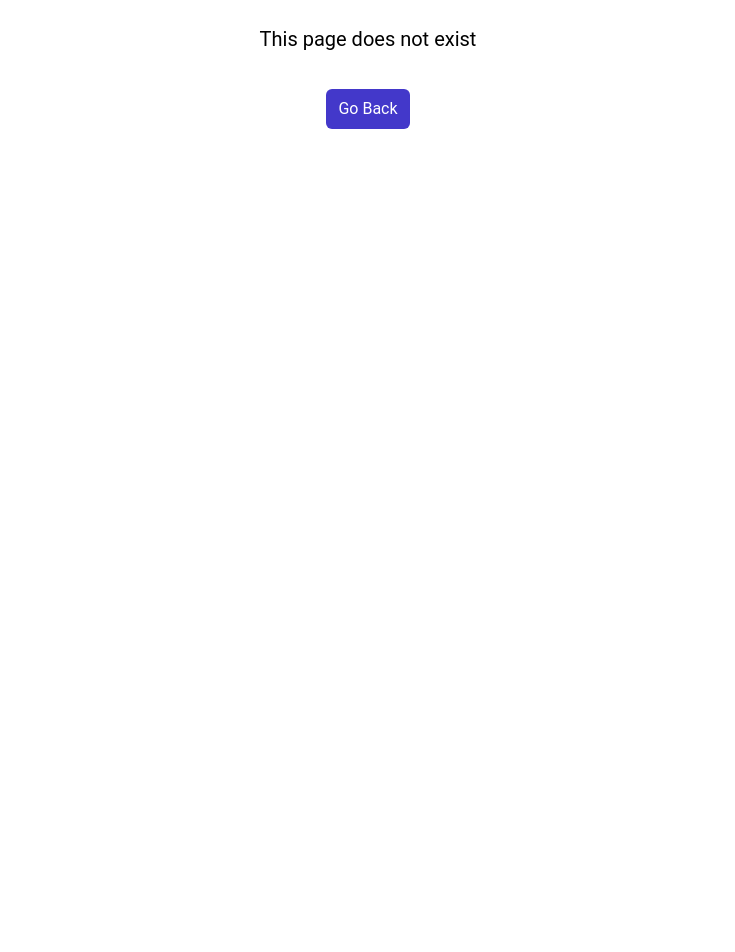
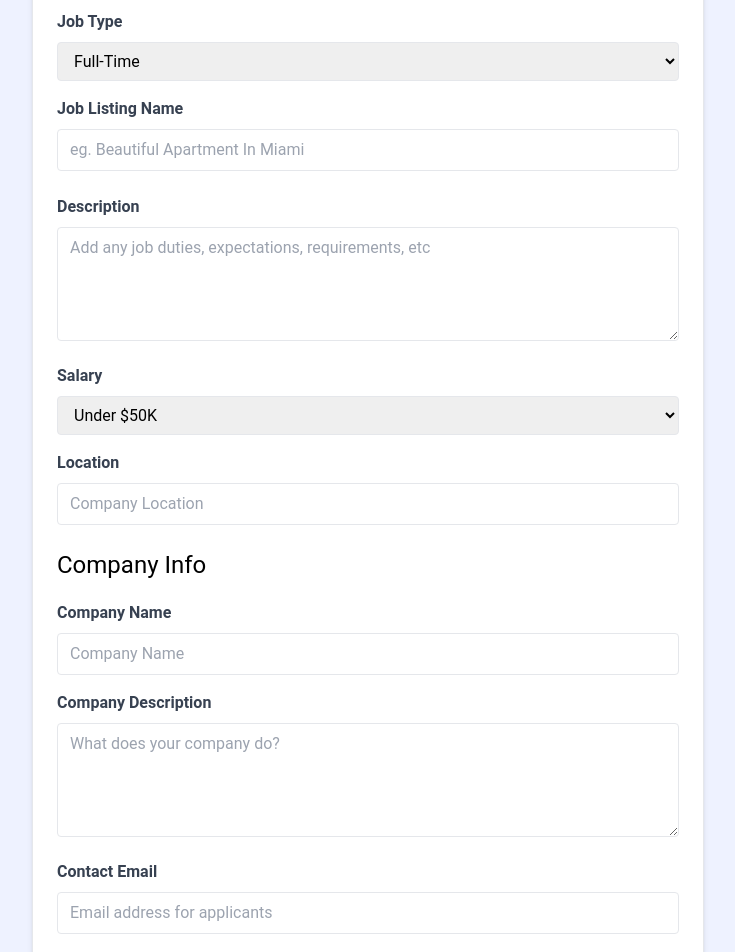
Before and after one commit to EldaZAY/react-jobs-website, a React (Vite) app: page /add-job in a window 1280 px wide. Before the commit this address had no page. Shown: the part 260-1212 px from the top of the page, without its empty margins (272-1007 px from the left). Before the commit the page ends 800 px from the top, so only its background shows below. Built offline with nearby package versions, Linux system fonts and the light colour scheme.

Commit message:
delete job

```diff
--- a/package.json
+++ b/package.json
@@ -16,7 +16,8 @@
     "react-icon": "^1.0.0",
     "react-icons": "^5.3.0",
     "react-router-dom": "^6.26.2",
-    "react-spinners": "^0.14.1"
+    "react-spinners": "^0.14.1",
+    "react-toastify": "^10.0.5"
   },
   "devDependencies": {
     "@eslint/js": "^9.9.0",
--- a/src/App.jsx
+++ b/src/App.jsx
@@ -12,19 +12,44 @@
 import JobsPage from "./pages/JobsPage";
 import JobPage, { jobLoader } from "./pages/JobPage";
 import NotFoundPage from "./pages/NotFoundPage";
+import AddJobPage from "./pages/AddJobPage";
+
+const App = () => {
+  const addJob = async (newJob) => {
+    // console.log(newJob);
+    const res = await fetch("/api/jobs", {
+      method: "POST",
+      headers: {
+        "Content-Type": "application/json",
+      },
+      body: JSON.stringify(newJob),
+    });
+    return;
+  };
+
+  const deleteJob = async (id) => {
+    // console.log("delete", id);
+    const res = await fetch(`/api/jobs/${id}`, {
+      method: "DELETE",
+    });
+    return;
+  };
 
   const router = createBrowserRouter(
     createRoutesFromElements(
       <Route path="/" element={<MainLayout />}>
         <Route index element={<HomePage />} />
         <Route path="/jobs" element={<JobsPage />} />
-      <Route path="/jobs/:id" element={<JobPage />} loader={jobLoader} />
+        <Route path="/add-job" element={<AddJobPage addJobSubmit={addJob} />} />
+        <Route
+          path="/jobs/:id"
+          element={<JobPage deleteJob={deleteJob} />}
+          loader={jobLoader}
+        />
         <Route path="*" element={<NotFoundPage />} />
       </Route>
     )
   );
-
-const App = () => {
   return <RouterProvider router={router} />;
 };
 
--- a/src/components/Navbar.jsx
+++ b/src/components/Navbar.jsx
@@ -14,10 +14,7 @@
         <div className="flex h-20 items-center justify-between">
           <div className="flex flex-1 items-center justify-center md:items-stretch md:justify-start">
             {/* <!-- Logo --> */}
-            <NavLink
-              className="flex flex-shrink-0 items-center mr-4"
-              to="/index.html"
-            >
+            <NavLink className="flex flex-shrink-0 items-center mr-4" to="/">
               <img className="h-10 w-auto" src={logo} alt="React Jobs" />
               <span className="hidden md:block text-white text-2xl font-bold ml-2">
                 React Jobs
--- /dev/null
+++ b/src/pages/AddJobPage.jsx
@@ -0,0 +1,237 @@
+import { useState } from "react";
+import { useNavigate } from "react-router-dom";
+
+const AddJobPage = ({ addJobSubmit }) => {
+  const [title, setTitle] = useState("");
+  const [type, setType] = useState("Full-Time");
+  const [location, setLocation] = useState("");
+  const [description, setDescription] = useState("");
+  const [salary, setSalary] = useState("Under $50K");
+  const [companyName, setCompanyName] = useState("");
+  const [companyDescription, setCompanyDescription] = useState("");
+  const [contactEmail, setContactEmail] = useState("");
+  const [contactPhone, setContactPhone] = useState("");
+
+  const navigate = useNavigate();
+
+  const submitForm = (e) => {
+    e.preventDefault();
+    const newJob = {
+      title,
+      type,
+      location,
+      description,
+      salary,
+      company: {
+        name: companyName,
+        description: companyDescription,
+        contactEmail,
+        contactPhone,
+      },
+    };
+
+    addJobSubmit(newJob);
+    return navigate("/jobs");
+  };
+
+  return (
+    <>
+      <section className="bg-indigo-50">
+        <div className="container m-auto max-w-2xl py-24">
+          <div className="bg-white px-6 py-8 mb-4 shadow-md rounded-md border m-4 md:m-0">
+            <form onSubmit={submitForm}>
+              <h2 className="text-3xl text-center font-semibold mb-6">
+                Add Job
+              </h2>
+
+              <div className="mb-4">
+                <label
+                  htmlFor="type"
+                  className="block text-gray-700 font-bold mb-2"
+                >
+                  Job Type
+                </label>
+                <select
+                  id="type"
+                  name="type"
+                  className="border rounded w-full py-2 px-3"
+                  required
+                  value={type}
+                  onChange={(e) => setType(e.target.value)}
+                >
+                  <option value="Full-Time">Full-Time</option>
+                  <option value="Part-Time">Part-Time</option>
+                  <option value="Remote">Remote</option>
+                  <option value="Internship">Internship</option>
+                </select>
+              </div>
+
+              <div className="mb-4">
+                <label className="block text-gray-700 font-bold mb-2">
+                  Job Listing Name
+                </label>
+                <input
+                  type="text"
+                  id="title"
+                  name="title"
+                  className="border rounded w-full py-2 px-3 mb-2"
+                  placeholder="eg. Beautiful Apartment In Miami"
+                  required
+                  value={title}
+                  onChange={(e) => setTitle(e.target.value)}
+                />
+              </div>
+              <div className="mb-4">
+                <label
+                  htmlFor="description"
+                  className="block text-gray-700 font-bold mb-2"
+                >
+                  Description
+                </label>
+                <textarea
+                  id="description"
+                  name="description"
+                  className="border rounded w-full py-2 px-3"
+                  rows="4"
+                  placeholder="Add any job duties, expectations, requirements, etc"
+                  value={description}
+                  onChange={(e) => setDescription(e.target.value)}
+                ></textarea>
+              </div>
+
+              <div className="mb-4">
+                <label
+                  htmlFor="type"
+                  className="block text-gray-700 font-bold mb-2"
+                >
+                  Salary
+                </label>
+                <select
+                  id="salary"
+                  name="salary"
+                  className="border rounded w-full py-2 px-3"
+                  required
+                  value={salary}
+                  onChange={(e) => setSalary(e.target.value)}
+                >
+                  <option value="Under $50K">Under $50K</option>
+                  <option value="$50K - 60K">$50K - $60K</option>
+                  <option value="$60K - 70K">$60K - $70K</option>
+                  <option value="$70K - 80K">$70K - $80K</option>
+                  <option value="$80K - 90K">$80K - $90K</option>
+                  <option value="$90K - 100K">$90K - $100K</option>
+                  <option value="$100K - 125K">$100K - $125K</option>
+                  <option value="$125K - 150K">$125K - $150K</option>
+                  <option value="$150K - 175K">$150K - $175K</option>
+                  <option value="$175K - 200K">$175K - $200K</option>
+                  <option value="Over $200K">Over $200K</option>
+                </select>
+              </div>
+
+              <div className="mb-4">
+                <label className="block text-gray-700 font-bold mb-2">
+                  Location
+                </label>
+                <input
+                  type="text"
+                  id="location"
+                  name="location"
+                  className="border rounded w-full py-2 px-3 mb-2"
+                  placeholder="Company Location"
+                  required
+                  value={location}
+                  onChange={(e) => setLocation(e.target.value)}
+                />
+              </div>
+
+              <h3 className="text-2xl mb-5">Company Info</h3>
+
+              <div className="mb-4">
+                <label
+                  htmlFor="company"
+                  className="block text-gray-700 font-bold mb-2"
+                >
+                  Company Name
+                </label>
+                <input
+                  type="text"
+                  id="company"
+                  name="company"
+                  className="border rounded w-full py-2 px-3"
+                  placeholder="Company Name"
+                  value={companyName}
+                  onChange={(e) => setCompanyName(e.target.value)}
+                />
+              </div>
+
+              <div className="mb-4">
+                <label
+                  htmlFor="company_description"
+                  className="block text-gray-700 font-bold mb-2"
+                >
+                  Company Description
+                </label>
+                <textarea
+                  id="company_description"
+                  name="company_description"
+                  className="border rounded w-full py-2 px-3"
+                  rows="4"
+                  placeholder="What does your company do?"
+                  value={companyDescription}
+                  onChange={(e) => setCompanyDescription(e.target.value)}
+                ></textarea>
+              </div>
+
+              <div className="mb-4">
+                <label
+                  htmlFor="contact_email"
+                  className="block text-gray-700 font-bold mb-2"
+                >
+                  Contact Email
+                </label>
+                <input
+                  type="email"
+                  id="contact_email"
+                  name="contact_email"
+                  className="border rounded w-full py-2 px-3"
+                  placeholder="Email address for applicants"
+                  required
+                  value={contactEmail}
+                  onChange={(e) => setContactEmail(e.target.value)}
+                />
+              </div>
+              <div className="mb-4">
+                <label
+                  htmlFor="contact_phone"
+                  className="block text-gray-700 font-bold mb-2"
+                >
+                  Contact Phone
+                </label>
+                <input
+                  type="tel"
+                  id="contact_phone"
+                  name="contact_phone"
+                  className="border rounded w-full py-2 px-3"
+                  placeholder="Optional phone for applicants"
+                  value={contactPhone}
+                  onChange={(e) => setContactPhone(e.target.value)}
+                />
+              </div>
+
+              <div>
+                <button
+                  className="bg-indigo-500 hover:bg-indigo-600 text-white font-bold py-2 px-4 rounded-full w-full focus:outline-none focus:shadow-outline"
+                  type="submit"
+                >
+                  Add Job
+                </button>
+              </div>
+            </form>
+          </div>
+        </div>
+      </section>
+    </>
+  );
+};
+
+export default AddJobPage;
--- a/src/pages/JobPage.jsx
+++ b/src/pages/JobPage.jsx
@@ -1,10 +1,21 @@
-import { useParams, useLoaderData } from "react-router-dom";
+import { useParams, useLoaderData, useNavigate } from "react-router-dom";
 import { FaArrowLeft, FaMapMarker } from "react-icons/fa";
 import { Link } from "react-router-dom";
 
-const JobPage = () => {
+const JobPage = ({ deleteJob }) => {
+  const navigate = useNavigate();
   const { id } = useParams();
   const job = useLoaderData();
+  const onDeleteClick = (jobId) => {
+    const confirm = window.confirm(
+      "Are you sure you want to delete this listing?"
+    );
+    if (!confirm) {
+      return;
+    }
+    deleteJob(jobId);
+    navigate("/jobs");
+  };
   return (
     <>
       <section>
@@ -77,7 +88,10 @@
                 >
                   Edit Job
                 </Link>
-                <button className="bg-red-500 hover:bg-red-600 text-white font-bold py-2 px-4 rounded-full w-full focus:outline-none focus:shadow-outline mt-4 block">
+                <button
+                  onClick={() => onDeleteClick(job.id)}
+                  className="bg-red-500 hover:bg-red-600 text-white font-bold py-2 px-4 rounded-full w-full focus:outline-none focus:shadow-outline mt-4 block"
+                >
                   Delete Job
                 </button>
               </div>
```
Also changed, not shown: src/jobs.json (line endings or trailing spaces), 1 other file (tests, documents, lock files or other folders). Lines whose indentation alone changed are shown as unchanged.
